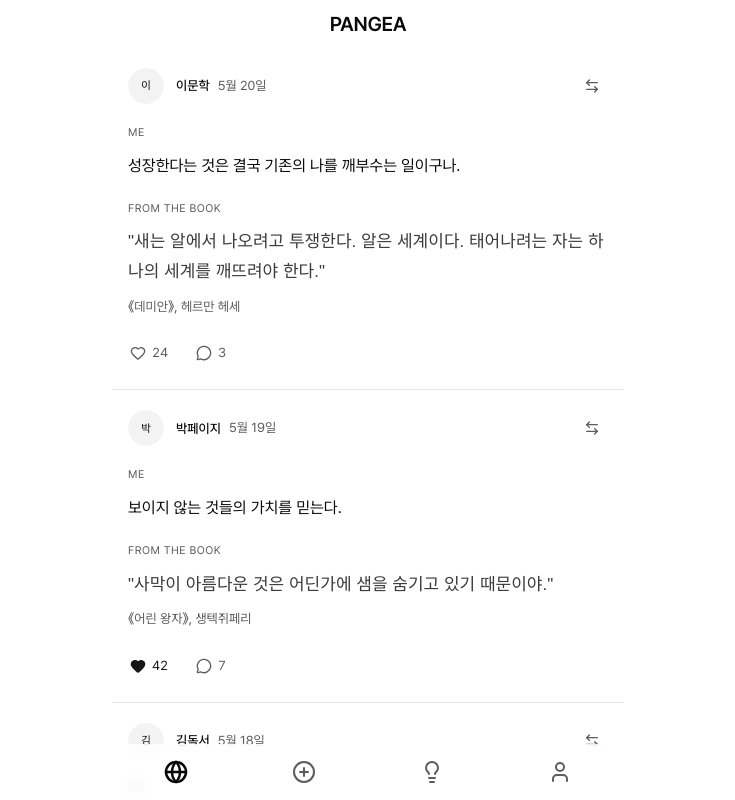
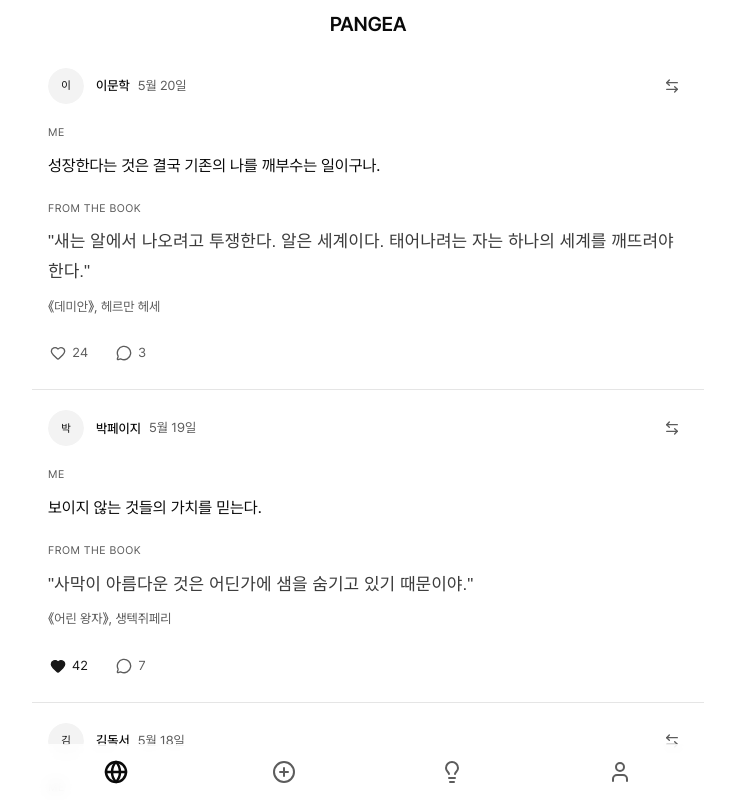
Before and after one commit to pangea-team/pangea-dev-2, a Next.js app: page / in a window 1280 px wide. Shown: the top 800 px of the page, without its empty margins (272-1007 px from the left). Built offline with nearby package versions, Linux system fonts and the light colour scheme; no server answers.

Commit message:
style: increase max width for better mobile and desktop view
Change max-w-lg to max-w-2xl across all pages for improved layout.

```diff
--- a/app/activity/page.tsx
+++ b/app/activity/page.tsx
@@ -98,7 +98,7 @@ export default function ActivityPage() {
     <div className="min-h-screen bg-background pb-16">
       <Header title="활동" />
 
-      <main className="max-w-lg mx-auto">
+      <main className="max-w-2xl mx-auto">
         {notifications.length > 0 ? (
           <div className="divide-y divide-border">
             {notifications.map((notification) => (
--- a/app/create/page.tsx
+++ b/app/create/page.tsx
@@ -103,7 +103,7 @@ export default function CreatePage() {
     <div className="min-h-screen bg-background pb-16">
       <Header title="새 Trace Card" />
 
-      <main className="max-w-lg mx-auto">
+      <main className="max-w-2xl mx-auto">
         {/* Progress */}
         <div className="py-3 border-b">
           <div className="flex items-center gap-1">
@@ -280,7 +280,7 @@ export default function CreatePage() {
 
         {/* Navigation */}
         <div className="fixed bottom-14 left-0 right-0 border-t bg-background p-4">
-          <div className="flex gap-3 max-w-lg mx-auto">
+          <div className="flex gap-3 max-w-2xl mx-auto">
             {currentStepIndex > 0 && (
               <Button variant="outline" onClick={goPrev} className="flex-1">
                 <ArrowLeft className="size-4 mr-2" />
--- a/app/discover/page.tsx
+++ b/app/discover/page.tsx
@@ -98,7 +98,7 @@ export default function DiscoverPage() {
     <div className="min-h-screen bg-background pb-16">
       <Header title="발견" align="left" />
 
-      <main className="max-w-lg mx-auto">
+      <main className="max-w-2xl mx-auto">
         {notifications.length > 0 ? (
           <div className="divide-y divide-border">
             {notifications.map((notification) => (
--- a/app/page.tsx
+++ b/app/page.tsx
@@ -6,7 +6,7 @@ export default function WorldPage() {
   return (
     <div className="min-h-screen bg-background pb-16">
       <Header title="PANGEA" />
-      <main className="max-w-lg mx-auto">
+      <main className="max-w-2xl mx-auto">
         <WorldFeed />
       </main>
       <BottomNav />
--- a/app/profile/[id]/page.tsx
+++ b/app/profile/[id]/page.tsx
@@ -41,7 +41,7 @@ export default function UserProfilePage({ params }: UserProfilePageProps) {
         </div>
       </header>
 
-      <main className="max-w-lg mx-auto">
+      <main className="max-w-2xl mx-auto">
         {/* Profile Header - Threads style */}
         <div className="py-6 border-b">
           <div className="flex items-start justify-between">
--- a/app/profile/page.tsx
+++ b/app/profile/page.tsx
@@ -18,7 +18,7 @@ export default function ProfilePage() {
     <div className="min-h-screen bg-background pb-16">
       <Header title="프로필" align="left" />
 
-      <main className="max-w-lg mx-auto">
+      <main className="max-w-2xl mx-auto">
         {/* Profile Header - Threads style */}
         <div className=" py-6 border-b border-border px-4">
           <div className="flex items-start justify-between">
--- a/app/trace/[id]/page.tsx
+++ b/app/trace/[id]/page.tsx
@@ -120,7 +120,7 @@ export default function TracePage({ params }: TracePageProps) {
       </header>
 
       {/* Content */}
-      <main className="max-w-lg mx-auto py-4">
+      <main className="max-w-2xl mx-auto py-4">
         {/* Trace Card */}
         <article className="bg-card rounded-2xl border border-border px-6 py-6 mb-4">
           {/* User Info */}
--- a/components/layout/bottom-nav.tsx
+++ b/components/layout/bottom-nav.tsx
@@ -44,7 +44,7 @@ export function BottomNav() {
         !isVisible && 'translate-y-full',
       )}
     >
-      <div className="flex items-center justify-around h-14 max-w-lg mx-auto">
+      <div className="flex items-center justify-around h-14 max-w-2xl mx-auto">
         {navItems.map(({ href, icon: Icon }) => {
           const isActive = pathname === href
           return (
--- a/components/layout/header.tsx
+++ b/components/layout/header.tsx
@@ -5,7 +5,7 @@ export function Header({ title, align = 'center' }: { title: string; align?: 'le
     <header className="sticky top-0 z-40 bg-background/95 backdrop-blur supports-backdrop-filter:bg-background/80">
       <div
         className={cn(
-          'flex items-center h-12 px-4 max-w-lg mx-auto',
+          'flex items-center h-12 px-4 max-w-2xl mx-auto',
           align === 'center' ? 'justify-center' : 'justify-start',
         )}
       >
```
